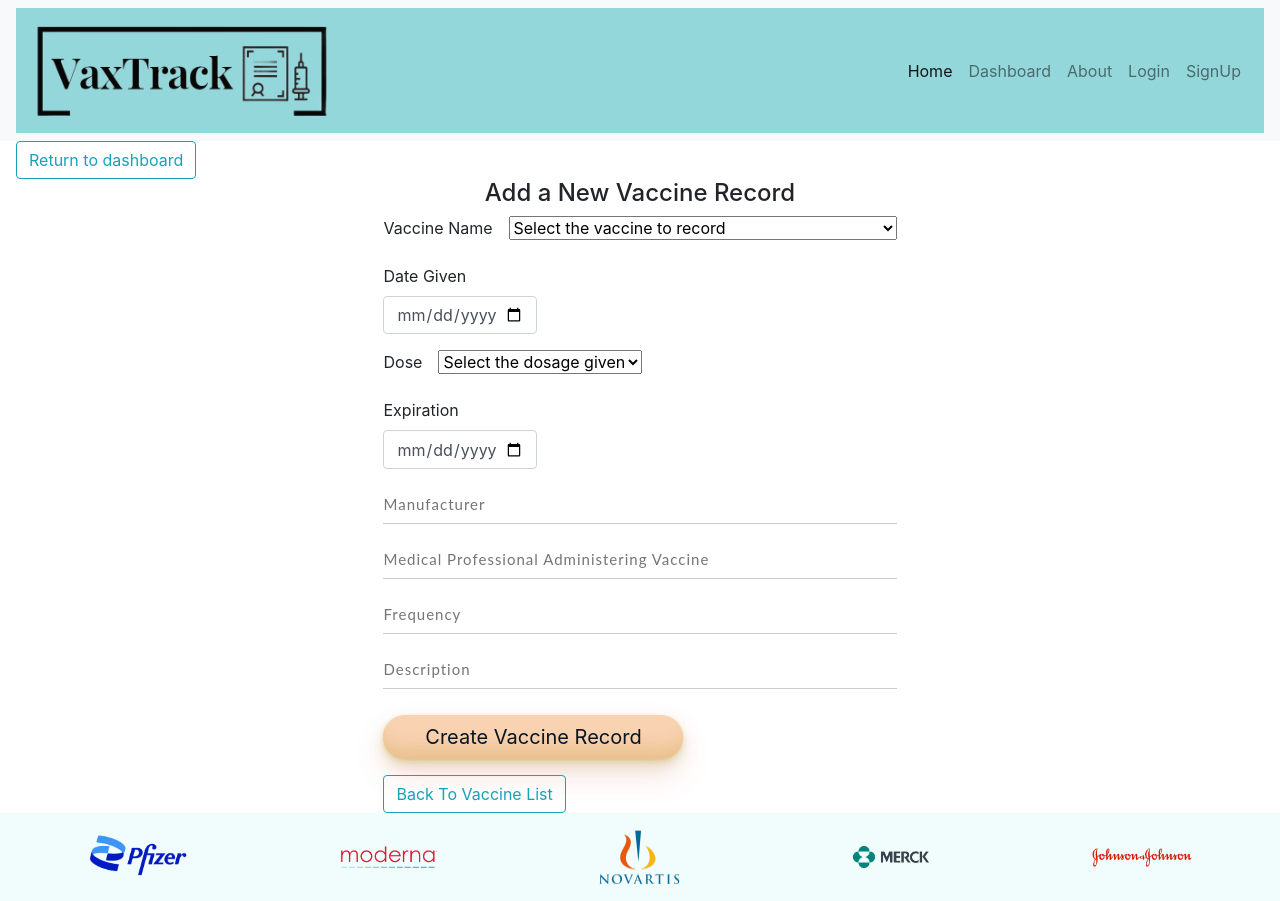
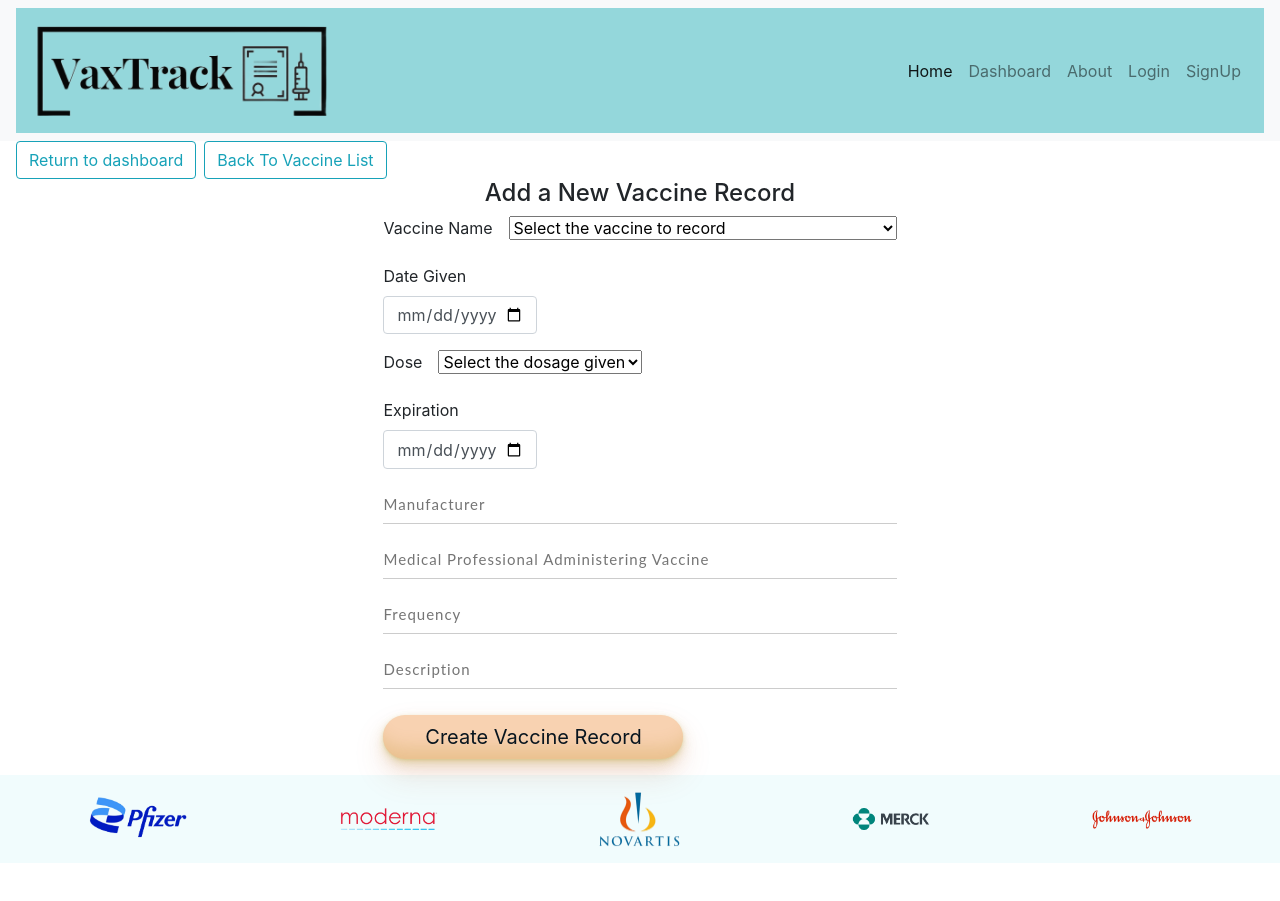
Before and after one commit to MsMLyons/vaxtrack, a React (Create React App) app in the folder client/: page /createVaccine in a window 1280 px wide. After the commit the page ends 863 px from the top, so only its background shows below. Built offline with nearby package versions, Linux system fonts and the light colour scheme.

Commit message:
ready to push css edits and server edits

```diff
--- a/client/src/App.css
+++ b/client/src/App.css
@@ -36,3 +36,13 @@
     transform: rotate(360deg);
   }
 }
+
+
+body{
+  min-height: 100vh;
+  display: flex;
+  flex-direction: column;
+}
+footer{
+  margin-top: auto;
+}
--- a/client/src/App.js
+++ b/client/src/App.js
@@ -14,6 +14,7 @@ import NewFamilyMember from "./Components/NewFamilyMember"
 
 function App() {
   return (
+    <div className='page-container'>
     <div className="">
       <NavBar />
       <Routes>
@@ -27,15 +28,18 @@ function App() {
         <Route path="/userDashboard" element={<UserDashboard />} />
         <Route path="/newFamilyMember" element={<NewFamilyMember />} />
       </Routes>
-               <div className="partners">
+    <div id="content-wrap">
+        <footer className="partners">
           <img src="./pfizer.png" alt='..' className="logo-vaccine"/>
           <img src="./moderna.png" alt='..' className="logo-vaccine"/>
           <img src="./novartis.png" alt='..' className="logo-vaccine"/>
           <img src="./merk.png" alt='..' className="logo-vaccine"/>
           <img src="./johnson.png" alt='..' className="logo-vaccine"/>
-          </div>
+        </footer>
+      </div>
+    </div>
+    </div>
 
-      </div>
   );
 };
 
--- a/client/src/Components/NewFamilyMember.js
+++ b/client/src/Components/NewFamilyMember.js
@@ -36,7 +36,7 @@ function NewFamilyMember() {
                     <span class="focus-border"></span>
                 </div>
                 <div class="col">
-                    <input class="effect-1" type="text" placeholder="Upload picture" value={newMember.last_name} value={newMember.picture} onChange={(e)=>setNewMember({...newMember, picture: e.target.value})}/>
+                    <input class="effect-1" type="text" placeholder="Upload picture" value={newMember.picture} onChange={(e)=>setNewMember({...newMember, picture: e.target.value})}/>
                     <span class="focus-border"></span>
                 </div>
                 <div className="form-btn-submit"><button   className="new-member-button">Add family member</button></div>
--- a/client/src/Components/UserDashboard.js
+++ b/client/src/Components/UserDashboard.js
@@ -4,7 +4,7 @@ import { Link } from 'react-router-dom'
 function UserDashboard() {
     let members =[
       {id: 1,
-      name: "John",
+      name: "Samantha",
       picture: './avatar1.png'
       },
       {id: 2,
@@ -12,7 +12,7 @@ function UserDashboard() {
       picture: './avatar2.png'
       },
       {id: 3,
-      name: "Samantha",
+      name: "John",
       picture: './avatar3.png'
       }]
     const[familyMembers, setFamilyMembers]=useState(members)
--- a/client/src/Components/createVaccine.js
+++ b/client/src/Components/createVaccine.js
@@ -17,9 +17,7 @@ export default function CreateVaccine() {
     });
     const navigate = useNavigate();
 
-    const navigateToVaccineList = () => {
-        navigate('/vaccineList');
-    };
+
 
     // update state properties
     function updateForm(value) {
@@ -63,6 +61,9 @@ export default function CreateVaccine() {
     function returnToDashboard(){
         navigate('/userDashboard')
     }
+    function navigateToVaccineList() {
+        navigate('/vaccineList');
+    };
 
     // form to create the vaccine record
     // add additional vaccine names to select from
@@ -70,7 +71,12 @@ export default function CreateVaccine() {
     return (
         <div className='create-vaccine-dashboard'>
             <div className="return-btn-container">
-                    <button className="btn btn-outline-info" onClick={returnToDashboard}>Return to dashboard</button> </div>
+                    <button className="btn btn-outline-info" onClick={returnToDashboard}>Return to dashboard</button>
+                    <button className="btn btn-outline-info" onClick={navigateToVaccineList}>Back To Vaccine List</button>
+                <Routes>
+                    <Route path="/vaccineList" element={<VaccineList />} />
+                </Routes>
+                </div>
             <h4>Add a New Vaccine Record</h4>
             <form onSubmit={onSubmit}>
                 <div className="form-group">
@@ -190,10 +196,7 @@ export default function CreateVaccine() {
                     />
                 </div>
                 <div>
-                <button className="btn btn-outline-info" onClick={navigateToVaccineList}>Back To Vaccine List</button>
-                <Routes>
-                    <Route path="/vaccineList" element={<VaccineList />} />
-                </Routes>
+
             </div>
             </form>
 
--- a/client/src/Components/vaccineList.js
+++ b/client/src/Components/vaccineList.js
@@ -82,9 +82,11 @@ export default function VaccineList() {
             );
         });
     }
-    const location = useLocation()
-    const {id}= location.state
-    console.log(id)
+    //commented below section out as it was interferring with navigation for buttons, giving a type as null error in console
+    // const location = useLocation()
+    // const {id}= location.state
+
+
     // display vaccine records
     return (
         <div className="vaccine-table-dashboard">
--- a/client/src/Style/VaccineList.css
+++ b/client/src/Style/VaccineList.css
@@ -9,3 +9,7 @@
 .vaccine-table{
     margin-right: 1rem;
     margin-left: 1rem;}
+
+    button {
+        margin-right: 0.5rem;
+    }
--- a/client/src/Style/createVaccine.css
+++ b/client/src/Style/createVaccine.css
@@ -21,6 +21,10 @@ h3{
     align-items: center;
     flex-direction: column;
     justify-content: center;
+}
+
+button {
+    margin-right: 0.5rem;
 }
 
 
```
Also changed, not shown: client/src/Style/Home.css (line endings or trailing spaces).
